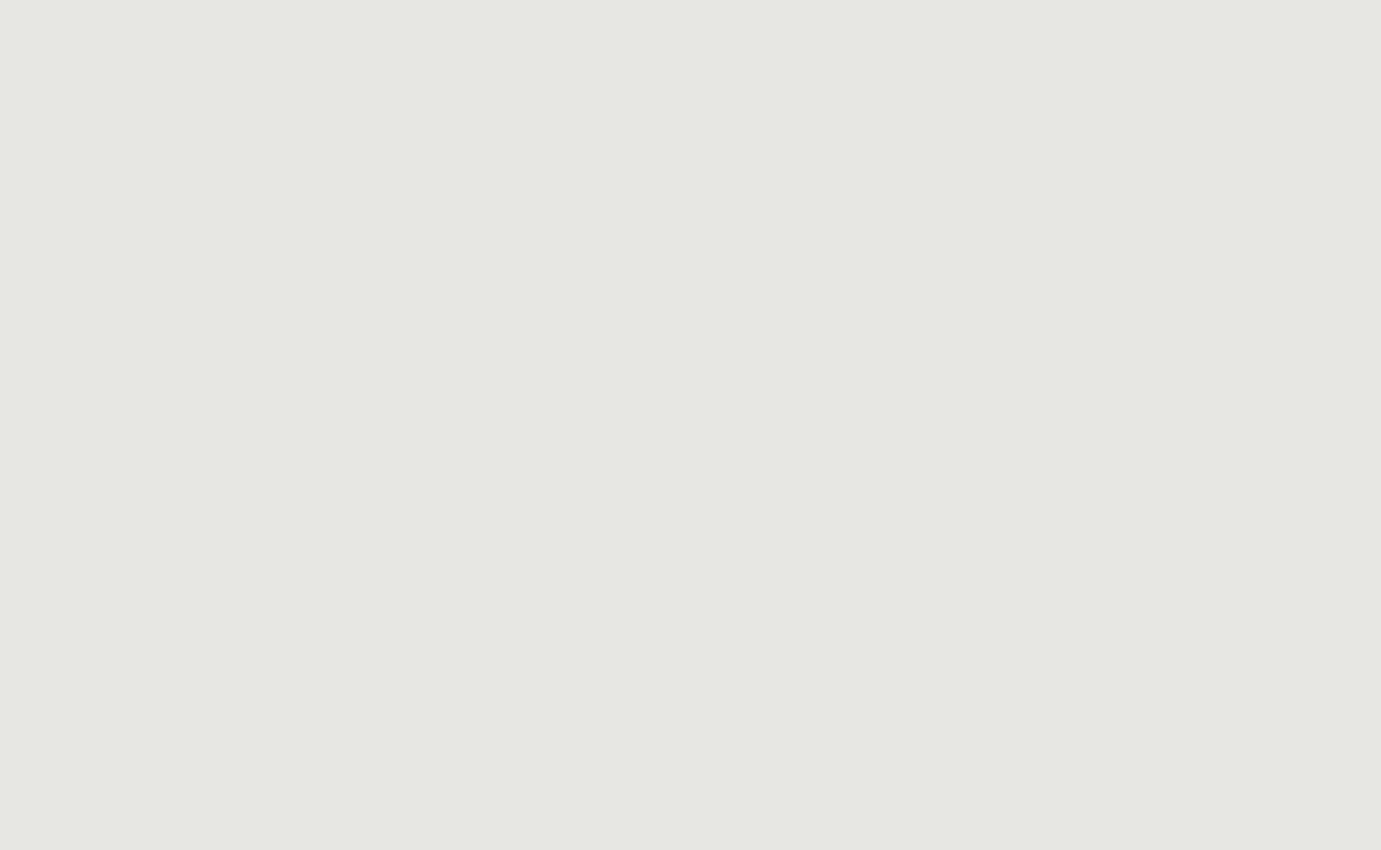
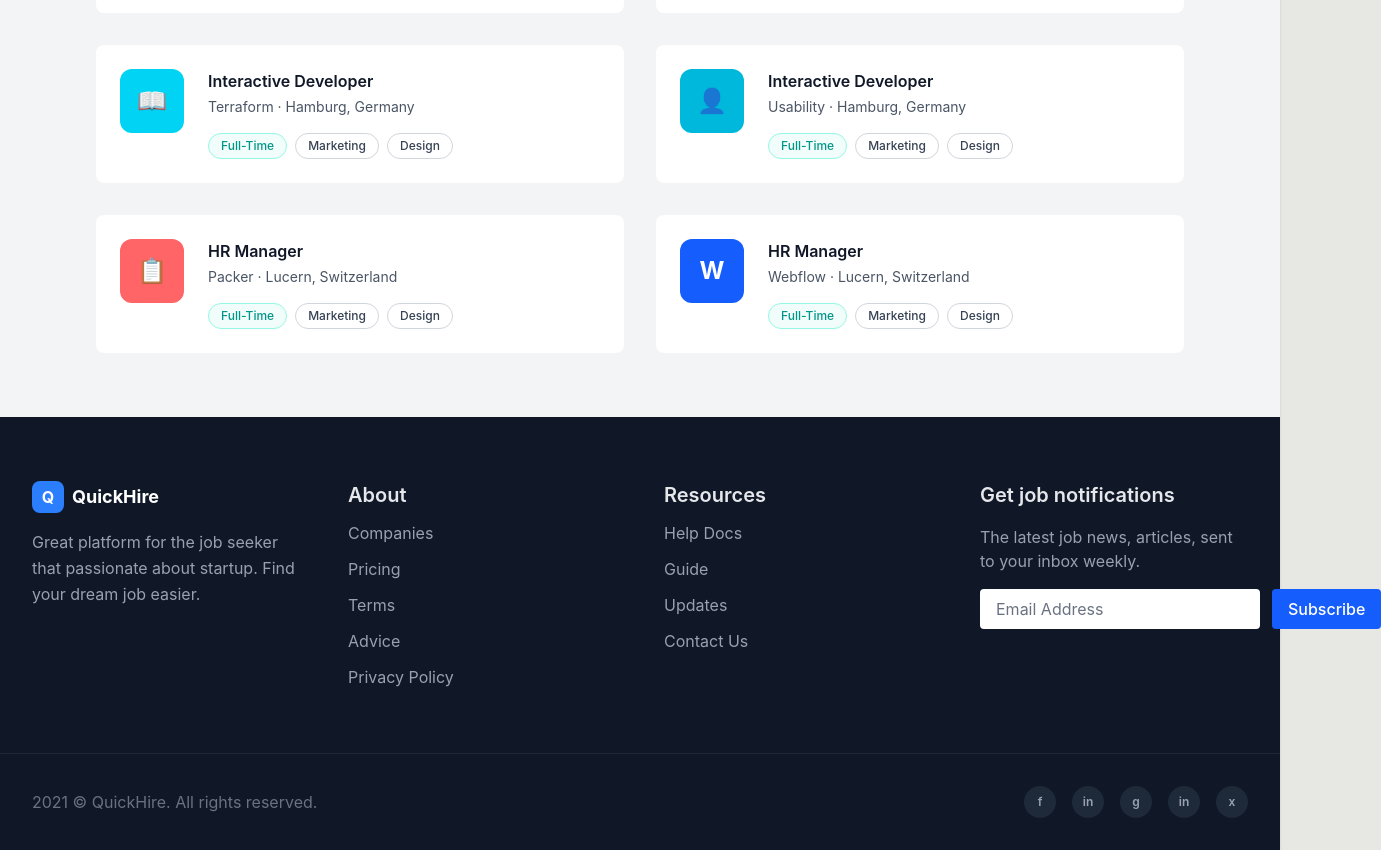
Before and after one commit to fhsiamSE/QuickHire, a React (Vite) app: page / in a window 1280 px wide. Shown: the part 3840-4690 px from the top of the page, 1381 px wide, since content can reach past the window. Before the commit the page ends 3393 px from the top, so only its background shows below. Built offline with nearby package versions, Linux system fonts and the light colour scheme.

Commit message:
Added footer

```diff
--- /dev/null
+++ b/src/components/LandingPage/Footer.jsx
@@ -0,0 +1,137 @@
+import React, { useState } from 'react'
+
+function Footer() {
+  const [email, setEmail] = useState('')
+
+  const handleSubscribe = (e) => {
+    e.preventDefault()
+    // Handle newsletter subscription
+    setEmail('')
+  }
+
+  const aboutLinks = [
+    { label: 'Companies', href: '#' },
+    { label: 'Pricing', href: '#' },
+    { label: 'Terms', href: '#' },
+    { label: 'Advice', href: '#' },
+    { label: 'Privacy Policy', href: '#' }
+  ]
+
+  const resourcesLinks = [
+    { label: 'Help Docs', href: '#' },
+    { label: 'Guide', href: '#' },
+    { label: 'Updates', href: '#' },
+    { label: 'Contact Us', href: '#' }
+  ]
+
+  const socialLinks = [
+    { icon: 'f', label: 'Facebook' },
+    { icon: 'in', label: 'Instagram' },
+    { icon: 'g', label: 'Google' },
+    { icon: 'in', label: 'LinkedIn' },
+    { icon: 'x', label: 'Twitter' }
+  ]
+
+  return (
+    <footer className="bg-gray-900 text-white">
+      {/* Main Footer Content */}
+      <div className="max-w-7xl mx-auto px-8 py-16 border-b border-gray-800">
+        <div className="grid grid-cols-4 gap-12">
+          {/* Brand Section */}
+          <div className="flex flex-col gap-4">
+            <div className="flex items-center gap-2 w-fit">
+              <div className="w-8 h-8 bg-blue-500 rounded-lg flex items-center justify-center text-white font-bold">
+                Q
+              </div>
+              <h3 className="text-lg font-bold">QuickHire</h3>
+            </div>
+            <p className="text-gray-400 text-md leading-relaxed">
+              Great platform for the job seeker that passionate about startup. Find your dream job easier.
+            </p>
+          </div>
+
+          {/* About Links */}
+          <div className="flex flex-col gap-3">
+            <h4 className="text-xl font-semibold text-gray-200">About</h4>
+            <ul className="flex flex-col gap-3">
+              {aboutLinks.map((link, idx) => (
+                <li key={idx}>
+                  <a
+                    href={link.href}
+                    className="text-gray-400 text-md hover:text-white transition-colors"
+                  >
+                    {link.label}
+                  </a>
+                </li>
+              ))}
+            </ul>
+          </div>
+
+          {/* Resources Links */}
+          <div className="flex flex-col gap-3">
+            <h4 className="text-xl font-semibold text-gray-200">Resources</h4>
+            <ul className="flex flex-col gap-3">
+              {resourcesLinks.map((link, idx) => (
+                <li key={idx}>
+                  <a
+                    href={link.href}
+                    className="text-gray-400 text-md hover:text-white transition-colors"
+                  >
+                    {link.label}
+                  </a>
+                </li>
+              ))}
+            </ul>
+          </div>
+
+          {/* Newsletter Section */}
+          <div className="flex flex-col gap-4 ">
+            <h4 className="text-xl font-semibold text-gray-200">Get job notifications</h4>
+            <p className="text-gray-400 text-md">
+              The latest job news, articles, sent to your inbox weekly.
+            </p>
+            <form onSubmit={handleSubscribe} className="flex flex-row gap-3">
+              <input
+                type="email"
+                placeholder="Email Address"
+                value={email}
+                onChange={(e) => setEmail(e.target.value)}
+                required
+                className="px-4 py-2 bg-white text-gray-900 rounded text-md placeholder-gray-500 focus:outline-none focus:ring-2 focus:ring-blue-500"
+              />
+              <button
+                type="submit"
+                className="px-4 py-2 bg-blue-600 text-white rounded font-medium text-md hover:bg-blue-700 transition-colors"
+              >
+                Subscribe
+              </button>
+            </form>
+          </div>
+        </div>
+      </div>
+
+      {/* Bottom Footer */}
+      <div className="max-w-7xl mx-auto px-8 py-8 flex justify-between items-center">
+        <p className="text-gray-500 text-md">
+          2021 © QuickHire. All rights reserved.
+        </p>
+
+        {/* Social Icons */}
+        <div className="flex gap-4">
+          {socialLinks.map((social, idx) => (
+            <a
+              key={idx}
+              href="#"
+              className="w-8 h-8 rounded-full bg-gray-800 flex items-center justify-center text-gray-400 hover:bg-gray-700 transition-colors"
+              title={social.label}
+            >
+              <span className="text-xs font-semibold">{social.icon}</span>
+            </a>
+          ))}
+        </div>
+      </div>
+    </footer>
+  )
+}
+
+export default Footer
--- a/src/components/LandingPage/LandingPage.jsx
+++ b/src/components/LandingPage/LandingPage.jsx
@@ -4,7 +4,9 @@ import JobSearch from './JobSearch'
 import CompanysWeHelp from './CompanysWeHelp'
 import Category from './Category'
 import FeaturedJobs from './FeaturedJobs'
+import LatestJobs from './LatestJobs'
 import SignUpAds from './SignUpAds'
+import Footer from './Footer'
 
 function LandingPage() {
   return (
@@ -15,6 +17,8 @@ function LandingPage() {
       <Category />
       <SignUpAds />
       <FeaturedJobs />
+      <LatestJobs />
+      <Footer />
     </div>
   )
 }
--- /dev/null
+++ b/src/components/LandingPage/LatestJobs.jsx
@@ -0,0 +1,140 @@
+import React from 'react'
+
+function LatestJobs() {
+  const jobs = [
+    {
+      id: 1,
+      icon: '🏢',
+      iconBg: 'bg-teal-500',
+      title: 'Social Media Assistant',
+      company: 'Nomad',
+      location: 'Paris, France',
+      tags: ['Full-Time', 'Marketing', 'Design']
+    },
+    {
+      id: 2,
+      icon: '✦',
+      iconBg: 'bg-cyan-500',
+      title: 'Social Media Assistant',
+      company: 'Netlify',
+      location: 'Paris, France',
+      tags: ['Full-Time', 'Marketing', 'Design']
+    },
+    {
+      id: 3,
+      icon: '📦',
+      iconBg: 'bg-blue-600',
+      title: 'Brand Designer',
+      company: 'Dropbox',
+      location: 'San Francisco, USA',
+      tags: ['Full-Time', 'Marketing', 'Design']
+    },
+    {
+      id: 4,
+      icon: '🌐',
+      iconBg: 'bg-blue-500',
+      title: 'Brand Designer',
+      company: 'Maze',
+      location: 'San Francisco, USA',
+      tags: ['Full-Time', 'Marketing', 'Design']
+    },
+    {
+      id: 5,
+      icon: '📖',
+      iconBg: 'bg-cyan-400',
+      title: 'Interactive Developer',
+      company: 'Terraform',
+      location: 'Hamburg, Germany',
+      tags: ['Full-Time', 'Marketing', 'Design']
+    },
+    {
+      id: 6,
+      icon: '👤',
+      iconBg: 'bg-cyan-500',
+      title: 'Interactive Developer',
+      company: 'Usability',
+      location: 'Hamburg, Germany',
+      tags: ['Full-Time', 'Marketing', 'Design']
+    },
+    {
+      id: 7,
+      icon: '📋',
+      iconBg: 'bg-red-400',
+      title: 'HR Manager',
+      company: 'Packer',
+      location: 'Lucern, Switzerland',
+      tags: ['Full-Time', 'Marketing', 'Design']
+    },
+    {
+      id: 8,
+      icon: 'W',
+      iconBg: 'bg-blue-600',
+      title: 'HR Manager',
+      company: 'Webflow',
+      location: 'Lucern, Switzerland',
+      tags: ['Full-Time', 'Marketing', 'Design']
+    }
+  ]
+
+  return (
+    <section className="w-full py-16 bg-gray-100 ">
+      <div className="max-w-6xl mx-auto px-8">
+        {/* Header */}
+        <div className="flex justify-between items-center mb-12">
+          <h2 className="text-4xl font-bold text-gray-900">
+            Latest <span className="text-blue-500">jobs open</span>
+          </h2>
+          <a href="#" className="text-blue-500 text-sm font-medium hover:opacity-80 transition-opacity flex items-center gap-2">
+            Show all jobs →
+          </a>
+        </div>
+
+        {/* Jobs List */}
+        <div className="grid grid-cols-2 gap-8">
+          {jobs.map((job) => (
+            <div
+              key={job.id}
+              className="flex gap-6 items-start bg-white p-6 rounded-lg hover:shadow-md transition-shadow"
+            >
+              {/* Icon */}
+              <div className={`flex-shrink-0 w-16 h-16 rounded-xl ${job.iconBg} flex items-center justify-center text-white text-2xl font-bold`}>
+                {job.icon}
+              </div>
+
+              {/* Content */}
+              <div className="flex-grow">
+                {/* Job Title */}
+                <h3 className="text-base font-semibold text-gray-900 mb-1">
+                  {job.title}
+                </h3>
+
+                {/* Company and Location */}
+                <p className="text-sm text-gray-600 mb-4">
+                  {job.company} · {job.location}
+                </p>
+
+                {/* Tags */}
+                <div className="flex flex-wrap gap-2">
+                  {job.tags.map((tag, idx) => (
+                    <span
+                      key={idx}
+                      className={`text-xs font-medium px-3 py-1 rounded-full border transition-colors ${
+                        idx === 0
+                          ? 'bg-teal-50 text-teal-600 border-teal-200'
+                          : 'bg-white text-gray-700 border-gray-300 hover:bg-gray-50'
+                      }`}
+                    >
+                      {tag}
+                    </span>
+                  ))}
+                </div>
+              </div>
+            </div>
+          ))}
+        </div>
+      </div>
+    </section>
+  )
+}
+
+export default LatestJobs
```
